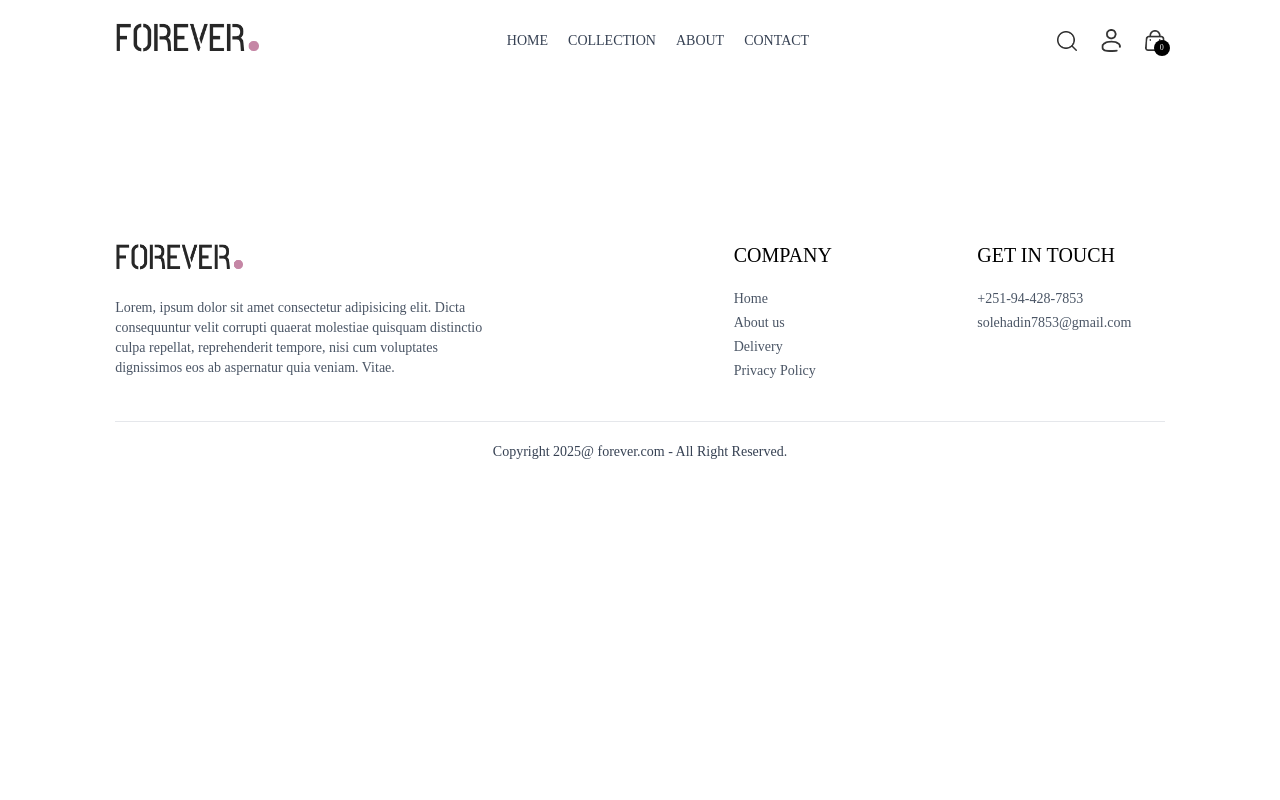
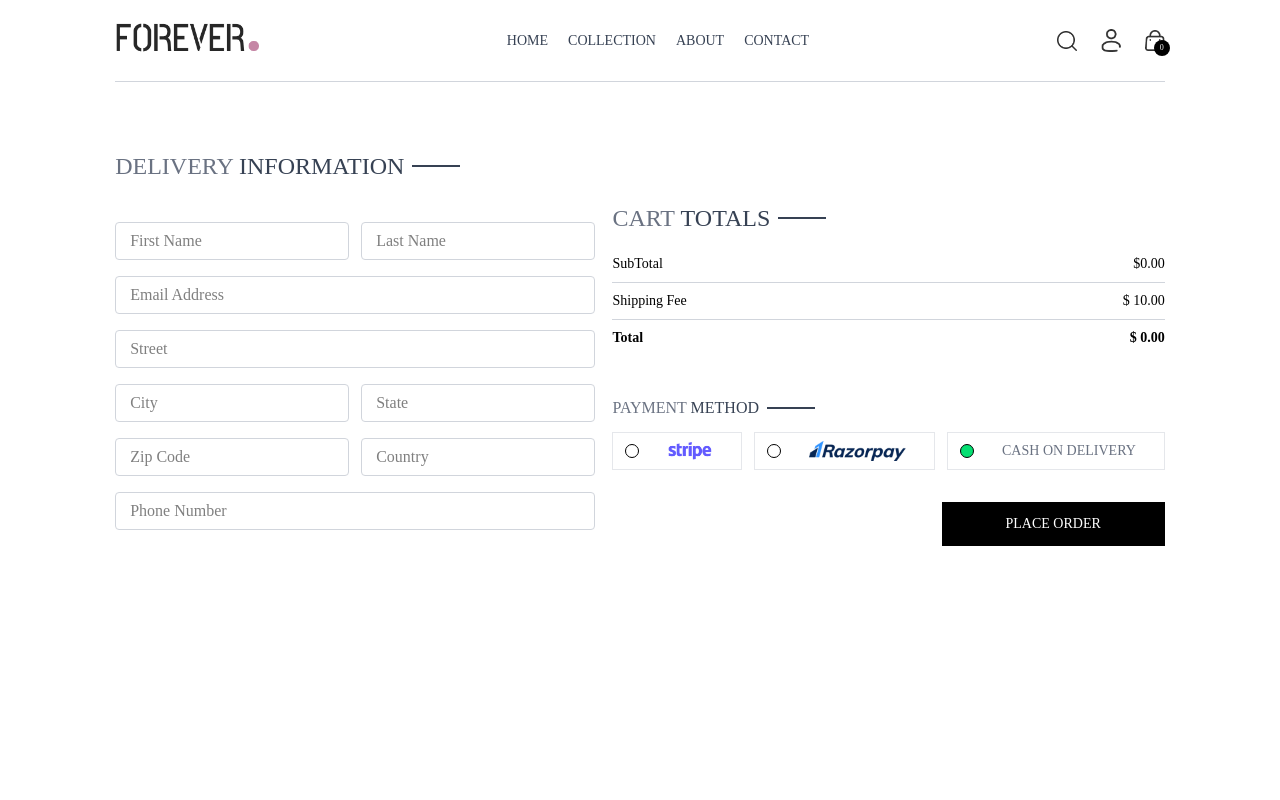
Before and after one commit to sele853/ecommerce, a React (Vite) app in the folder frontend/: page /place-order in a window 1280 px wide. Shown: the top 800 px of the page. Built offline with nearby package versions, Linux system fonts and the light colour scheme.

Commit message:
finished the place order and order page

```diff
--- a/frontend/src/pages/Order.jsx
+++ b/frontend/src/pages/Order.jsx
@@ -1,7 +1,43 @@
-import React from "react";
+import React, { useContext } from "react";
+import { ShopContext } from "../context/ShopContext";
+import { Title } from "../components/Title";
 
 function Order() {
-  return <div>Order</div>;
+  const {currency , products} = useContext(ShopContext);
+  return <div className="border-t border-gray-300 pt-16">
+    <div className="text-2xl">
+      <Title text1={'MY'} text2={'ORDERS'}/>
+    </div>
+
+    <div>
+      {
+        products.slice(1,4).map((item,index)=>(
+          <div key={index} className="py-4 border-t last:border-b border-gray-300 text-gray-700 flex flex-col md:flex-row md:items-center md:justify-between gap-4">
+            <div className="flex items-start gap-6 text-sm">
+              <img className="w-16 sm:w-20" src={item.image[0]} alt="" />
+              <div>
+                <p className="sm:text-base font-medium">{item.name}</p>
+                <div className="flex items-center gap-3 mt-2 text-base text-gray-700">
+                    <p className="text-lg">{currency}{item.price}</p>
+                    <p>Quantity:1</p>
+                    <p>Size:M</p>
+                </div>
+                <p className="mt-2">Date: <span className="text-gray-400">25,march,2025</span></p>
+              </div>
+            </div>
+
+            <div className="md:w-1/2 flex justify-between">
+               <div className="flex items-center gap-2">
+                  <p className="min-w-2 h-2 rounded-full bg-green-500"></p>
+                  <p className="text-sm md:text-base">READY TO SHIP</p>
+               </div>
+               <button className="border border-gray-200 px-4 py-2 text-sm font-medium rounded-sm">TRACK ORDER</button>
+            </div>
+          </div>
+        ))
+      }
+    </div>
+  </div>;
 }
 
 export default Order;
--- a/frontend/src/pages/PlaceOrder.jsx
+++ b/frontend/src/pages/PlaceOrder.jsx
@@ -1,7 +1,67 @@
-import React from "react";
+import React, { useState } from "react";
+import { Title } from "../components/Title";
+import CartTotal from "../components/CartTotal";
+import { assets } from "../assets/assets";
+import { useNavigate } from "react-router-dom";
 
 function PlaceOrder() {
-  return <div></div>;
+
+  const [method , setMethod] = useState('cod');
+  const navigate = useNavigate();
+
+  return <div className="flex flex-col sm:flex-row justify-between gap-4 pt-10 sm:pt-14 min-h-[80vh] border-t border-gray-300">
+    {/* -----------left side--------- */}
+    <div className="flex flex-col gap-4 w-full sm:max-w-[480px]">
+      <div className="text-xl sm:text-2xl my-3">
+          <Title text1={'DELIVERY'} text2={'INFORMATION'}/>
+      </div>
+      <div className="flex gap-3">
+          <input className="border border-gray-300 rounded py-1.5 px-3.5 w-full" type="text" placeholder="First Name"/>
+          <input className="border border-gray-300 rounded py-1.5 px-3.5 w-full" type="text" placeholder="Last Name"/>
+      </div>
+      <input className="border border-gray-300 rounded py-1.5 px-3.5 w-full" type="email" placeholder="Email Address"/>
+      <input className="border border-gray-300 rounded py-1.5 px-3.5 w-full" type="text" placeholder="Street"/>
+      <div className="flex gap-3">
+          <input className="border border-gray-300 rounded py-1.5 px-3.5 w-full" type="text" placeholder="City"/>
+          <input className="border border-gray-300 rounded py-1.5 px-3.5 w-full" type="text" placeholder="State"/>
+      </div>
+      <div className="flex gap-3">
+          <input className="border border-gray-300 rounded py-1.5 px-3.5 w-full" type="number" placeholder="Zip Code"/>
+          <input className="border border-gray-300 rounded py-1.5 px-3.5 w-full" type="text" placeholder="Country"/>
+      </div>
+
+      <input className="border border-gray-300 rounded py-1.5 px-3.5 w-full" type="number" placeholder="Phone Number"/>
+    </div>
+
+    {/* -------- right side --------- */}
+
+    <div className="mt-8">
+      <div className="mt-8 min-w-80">
+        <CartTotal />
+      </div>
+      <div className="mt-12">
+        <Title text1={'PAYMENT'} text2={'METHOD'}/>
+        <div className="flex flex-col lg:flex-row gap-3">
+          <div onClick={()=>setMethod('stripe')} className="flex items-center gap-3 border border-gray-200 p-2 px-3 cursor-pointer">
+            <p className={`min-w-3.5 h-3.5 border rounded-full ${method === 'stripe' ? 'bg-green-400':''}`}></p>
+            <img className="h-5 mx-4" src={assets.stripe_logo} alt="" />
+          </div>
+          <div onClick={()=>setMethod('razorpay')} className="flex items-center gap-3 border border-gray-200 p-2 px-3 cursor-pointer">
+            <p className={`min-w-3.5 h-3.5 border rounded-full ${method === 'razorpay' ? 'bg-green-400':''}`}></p>
+            <img className="h-5 mx-4" src={assets.razorpay_logo} alt="" />
+          </div>
+          <div onClick={()=>setMethod('cod')} className="flex items-center gap-3 border border-gray-200 p-2 px-3 cursor-pointer">
+            <p className={`min-w-3.5 h-3.5 border rounded-full ${method === 'cod' ? 'bg-green-400' : ''}`}></p>
+            <p className="text-gray-500 text-sm font-medium mx-4">CASH ON DELIVERY</p>
+          </div>
+        </div>
+
+        <div className="w-full mt-8 text-end">
+          <button onClick={()=>navigate('/order')} className="bg-black text-white px-16 py-3 text-sm cursor-pointer">PLACE ORDER</button>
+        </div>
+      </div>
+    </div>
+  </div>;
 }
 
 export default PlaceOrder;
```
